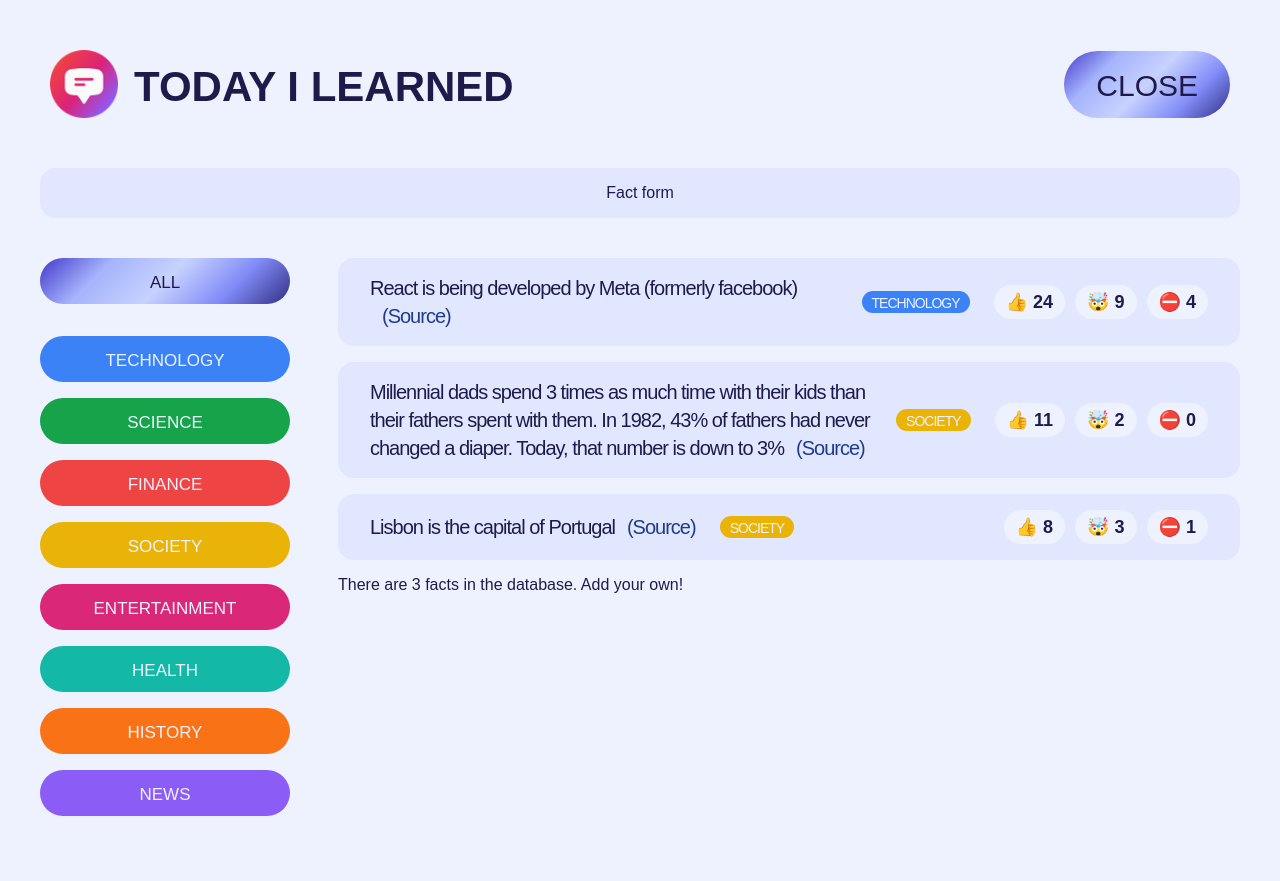
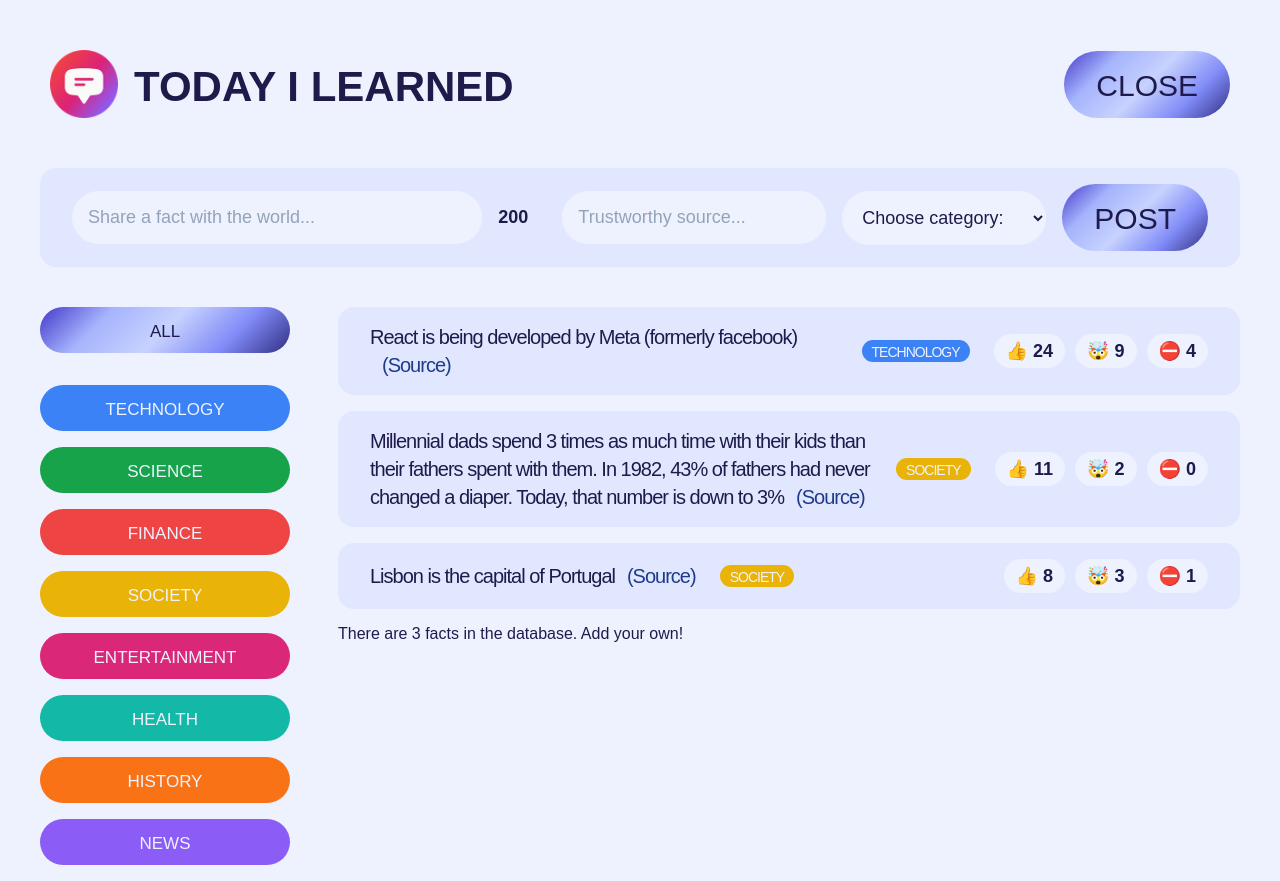
Before and after one commit to xyzdelete/TodayILearnedWebDevelopmentProject, a React (Create React App) app: page / in a window 1280 px wide. Both pictures are taken after a click on the button "SHARE A FACT". Before the commit the page ends 832 px from the top, so only its background shows below. Built offline with nearby package versions, Linux system fonts and the light colour scheme; a web font is replaced by a local one.

Commit message:
Working With Forms the React Way

```diff
--- a/src/App.js
+++ b/src/App.js
@@ -95,10 +95,6 @@ function Header({ showForm, setShowForm }) {
     );
 }
 
-function NewFactForm() {
-    return <form className="fact-form">Fact form</form>;
-}
-
 const CATEGORIES = [
     { name: "technology", color: "#3b82f6" },
     { name: "science", color: "#16a34a" },
@@ -109,6 +105,53 @@ const CATEGORIES = [
     { name: "history", color: "#f97316" },
     { name: "news", color: "#8b5cf6" }
 ];
+
+function NewFactForm() {
+    const [text, setText] = useState("");
+    const [source, setSource] = useState("");
+    const [category, setCategory] = useState("");
+    const textLength = text.length;
+
+    function handleSubmit(e) {
+        e.preventDefault();
+        console.log(text, source, category);
+    }
+
+    return (
+        <form
+            className="fact-form"
+            onSubmit={handleSubmit}>
+            <input
+                type="text"
+                placeholder="Share a fact with the world..."
+                value={text}
+                onChange={(e) => setText(e.target.value)}
+            />
+
+            <span>{200 - text.length}</span>
+
+            <input
+                value={source}
+                type="text"
+                placeholder="Trustworthy source..."
+                onChange={(e) => setSource(e.target.value)}
+            />
+            <select
+                value={category}
+                onChange={(e) => setCategory(e.target.value)}>
+                <option value="">Choose category:</option>
+                {CATEGORIES.map((categories) => (
+                    <option
+                        key={categories.name}
+                        value={categories.name}>
+                        {categories.name.toUpperCase()}
+                    </option>
+                ))}
+            </select>
+            <button className="btn btn-large">Post</button>
+        </form>
+    );
+}
 
 function CategoryFilter() {
     return (
```
